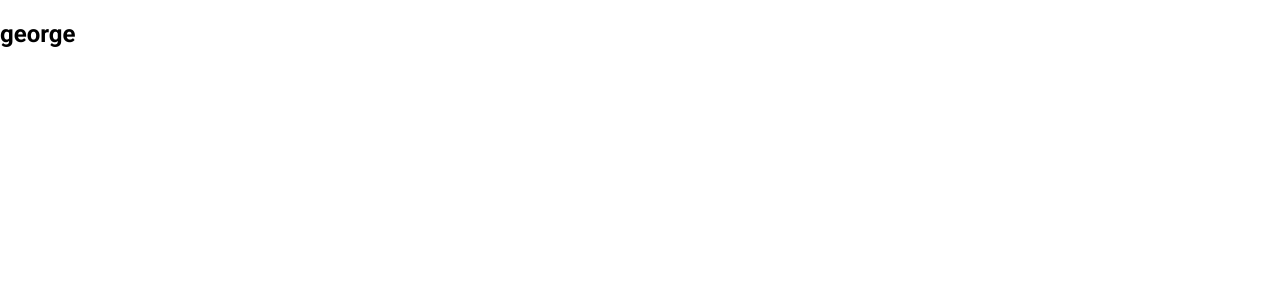
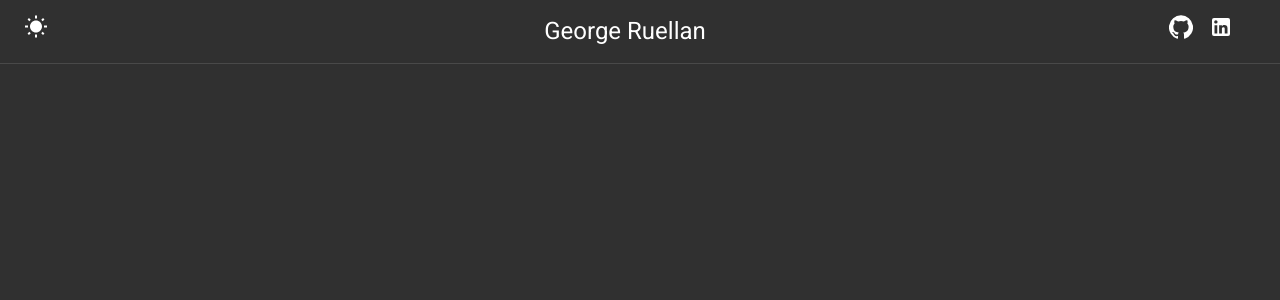
Before and after one commit to gruellan/my-site, a React (Create React App) app: page / in a window 1280 px wide. Shown: the top 300 px of the page. Built offline with nearby package versions, Linux system fonts and the light colour scheme.

Commit message:
Add dark mode toggle & socials to navbar

```diff
--- a/package.json
+++ b/package.json
@@ -5,10 +5,12 @@
   "dependencies": {
     "@material-ui/core": "^4.11.0",
     "@material-ui/icons": "^4.9.1",
+    "bootstrap": "^4.5.0",
     "cra-template": "1.0.3",
     "react": "^16.13.1",
     "react-dom": "^16.13.1",
-    "react-scripts": "3.4.1"
+    "react-scripts": "3.4.1",
+    "reactstrap": "^8.5.1"
   },
   "scripts": {
     "start": "react-scripts start",
--- a/src/App.js
+++ b/src/App.js
@@ -1,11 +1,36 @@
-import React from 'react'
+import React, { useState } from 'react'
+import { createMuiTheme, ThemeProvider } from '@material-ui/core/styles'
+import CssBaseline from '@material-ui/core/CssBaseline'
 import Header from './components/Header'
+import { dark } from '@material-ui/core/styles/createPalette'
 
 function App () {
+  const [darkMode, setDarkMode] = useState(true)
+
+  function toggleDarkMode () {
+    console.log('h')
+    setDarkMode(previousValue => {
+      return !previousValue
+    })
+  }
+
+  const theme = React.useMemo(
+    () =>
+      createMuiTheme({
+        palette: {
+          type: darkMode ? 'dark' : 'light'
+        }
+      }),
+    [darkMode]
+  )
+
   return (
-    <div className='App'>
-        <Header />
-    </div>
+    <ThemeProvider theme={theme}>
+      <CssBaseline />
+      <div className='App'>
+        <Header toggleDarkMode={toggleDarkMode} darkMode={darkMode} />
+      </div>
+    </ThemeProvider>
   )
 }
 
--- a/src/components/Header.js
+++ b/src/components/Header.js
@@ -1,7 +1,72 @@
 import React from 'react'
+import Socials from './Socials'
+import { makeStyles } from '@material-ui/core/styles'
+import Toolbar from '@material-ui/core/Toolbar'
+import Typography from '@material-ui/core/Typography'
+import Brightness2Icon from '@material-ui/icons/Brightness2'
+import WbSunnyIcon from '@material-ui/icons/WbSunny'
+import { Row, Col } from 'reactstrap'
 
-function Header () {
-  return <h2> george </h2>
+const useStyles = makeStyles(theme => ({
+  toolbar: {
+    borderBottom: `1px solid ${theme.palette.divider}`
+  },
+  row: {
+      width: '100%'
+  },
+  hideOnMobile: {
+    [theme.breakpoints.down('xs')]: {
+        display: 'none',
+      },
+  }
+}))
+
+export default function Header (props) {
+  const classes = useStyles()
+
+  function toggleDarkMode () {
+    if (props.darkMode) {
+      return (
+        <WbSunnyIcon
+          onClick={props.toggleDarkMode}
+          variant='outlined'
+          size='small'
+        ></WbSunnyIcon>
+      )
+    } else {
+      return (
+        <Brightness2Icon
+          onClick={props.toggleDarkMode}
+          variant='outlined'
+          size='small'
+        ></Brightness2Icon>
+      )
+    }
+  }
+
+  return (
+    <React.Fragment>
+      <Toolbar className={classes.toolbar}>
+        <Row className={classes.row}>
+          <Col className={classes.hideOnMobile} sm='3'>{toggleDarkMode()}</Col>
+          <Col sm='6' xs='12'>
+            {' '}
+            <Typography
+              component='h2'
+              variant='h5'
+              color='inherit'
+              align='center'
+              noWrap
+              className={classes.toolbarTitle}
+            >
+              George Ruellan
+            </Typography>
+          </Col>
+          <Col className={classes.hideOnMobile} sm='3'>
+            <Socials />
+          </Col>
+        </Row>
+      </Toolbar>
+    </React.Fragment>
+  )
 }
-
-export default Header
--- /dev/null
+++ b/src/components/Socials.js
@@ -0,0 +1,41 @@
+import React from 'react'
+import { makeStyles } from '@material-ui/core/styles'
+import Link from '@material-ui/core/Link'
+import GitHubIcon from '@material-ui/icons/GitHub'
+import LinkedInIcon from '@material-ui/icons/LinkedIn'
+import { Row, Col } from 'reactstrap'
+
+
+const useStyles = makeStyles(theme => ({
+  container: {
+    align: 'right'
+  },
+  social: {
+    margin: '0 0.5rem',
+    transition: 'transform 250ms',
+    display: 'inline-block',
+    '&:hover': {
+      transform: 'translateY(-3px)'
+    }
+  }
+}))
+
+function Socials () {
+  const classes = useStyles()
+
+  return (
+    <Row className="float-right">
+      <Link className={classes.social} href='https://www.github.com/gruellan'>
+        <GitHubIcon color='action' />
+      </Link>{' '}
+      <Link
+        className={classes.social}
+        href='https://www.linkedin.com/in/georgeruellan/'
+      >
+        <LinkedInIcon color='action' />
+      </Link>
+    </Row>
+  )
+}
+
+export default Socials
--- a/src/index.css
+++ b/src/index.css
@@ -1,7 +1,7 @@
 @import url("https://fonts.googleapis.com/css2?family=Roboto:wght@100;300;400;500;700&display=swap");
 body {
     margin: 0;
-    font-family: 'Roboto', sans-serif;
+    font-family: "Roboto", sans-serif;
     -webkit-font-smoothing: antialiased;
     -moz-osx-font-smoothing: grayscale;
 }
--- a/src/index.js
+++ b/src/index.js
@@ -2,6 +2,7 @@ import React from 'react'
 import ReactDOM from 'react-dom'
 import './index.css'
 import App from './App'
+import 'bootstrap/dist/css/bootstrap.min.css';
 
 ReactDOM.render(
   <React.StrictMode>
```
Also changed, not shown: 1 other file (tests, documents, lock files or other folders).
